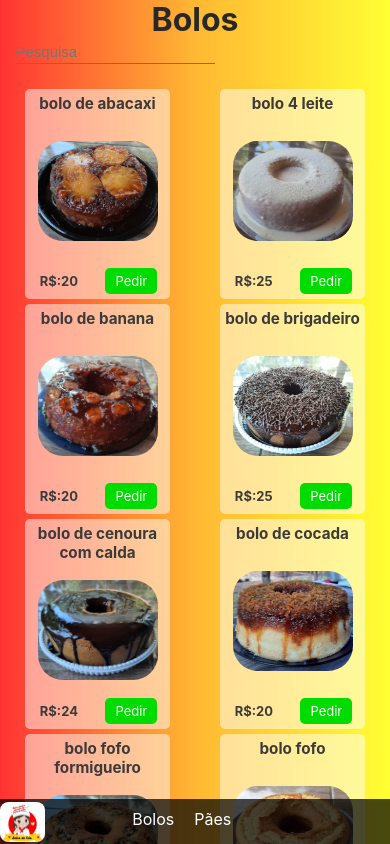
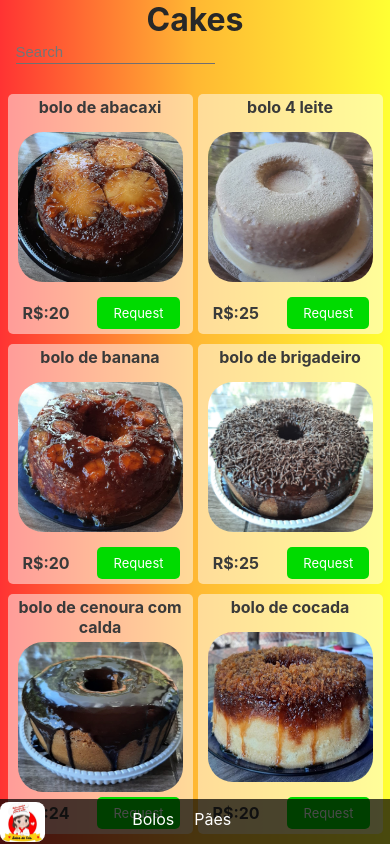
Before and after one commit to FranciscoNeto2909/bolos-da-cris, a React (Create React App) app: page / in a window 390 px wide. Shown: the top 844 px of the page. Built offline with nearby package versions, Linux system fonts and the light colour scheme.

Commit message:
card size improved

```diff
--- a/public/index.html
+++ b/public/index.html
@@ -1,5 +1,5 @@
 <!DOCTYPE html>
-<html lang="pt-BR">
+<html lang="en">
   <head>
     <meta charset="utf-8" />
     <meta name="viewport" content="width=device-width, initial-scale=1" />
--- a/src/components/produtos/PaesJson.js
+++ b/src/components/produtos/BreadsJson.js
@@ -3,7 +3,7 @@ import paoComQueijo from "../../imgs/paes/paoComQueijo.jpg"
 import paoMisto from "../../imgs/paes/paoMisto.jpg"
 import paoDeCoco from "../../imgs/paes/paoDeCoco.jpeg"
 
-export const PaesJson = [
+export const BreadsJson = [
     {
         name:"Pão tradicional",
         img:paoTradicional,
--- a/src/components/produtos/BolosJson.js
+++ b/src/components/produtos/CakesJson.js
@@ -23,7 +23,7 @@ import boloNapolitano from "../../imgs/bolos/napolitano.jpg"
 import boloMesclado from "../../imgs/bolos/mesclado.jpg"
 import boloNinhoComBrigadeiro from "../../imgs/bolos/ninho-com-brigadeiro-de-morango.jpg"
 
-export const BolosJson = [
+export const CakesJson = [
     {
         name: "bolo de abacaxi",
         img: boloRoundDeAbacaxi,
--- a/src/components/produtos/Card.jsx
+++ b/src/components/produtos/Card.jsx
@@ -19,7 +19,7 @@ export default function Card({ food }) {
 
     return (
         <div className="card">
-            <h3>{food.name}</h3>
+            <h3 className="card-title">{food.name}</h3>
             <img src={food.img} alt="food" className="card-img" />
             <div className="card-info">
                 {food.sizes === 2 &&
@@ -29,7 +29,7 @@ export default function Card({ food }) {
                         <option value="G">G</option>
                     </select>}
                 <p className="card-price">R$:{handleChoosePrice()}</p>
-                <a className="btn-pedidos" href={`https://wa.me/5585999614992?text=Olá%20eu%20gostaria%20de%20pedir%20um%20${food.name} ${size === "M"? "medio" : "" || size === "G"? "grande" : "" }`}>Pedir</a>
+                <a className="btn-requests" href={`https://wa.me/5585999614992?text=Olá%20eu%20gostaria%20de%20pedir%20um%20${food.name} ${size === "M"? "medio" : "" || size === "G"? "grande" : "" }`}>Request</a>
             </div>
         </div>
     )
--- a/src/components/produtos/card.css
+++ b/src/components/produtos/card.css
@@ -15,38 +15,42 @@
     border-radius: 25px;
     margin: auto;
 }
+.card-title{
+    font-size: 16px;
+    margin-top: 3px;
+    overflow-y: hidden;
+}
 .card-info{
     display: flex;
     justify-content: space-around;
     align-items: center;
     margin-bottom: 5px;
 }
-.btn-pedidos{
-    padding: 5px 10px;
+.btn-requests{
+    padding: 8px 16px;
     border-radius: 5px;
     background-color: rgb(0, 219, 0);
     color: #fff;
 }
-.btn-pedidos:hover{
+.btn-requests:hover{
     background-color: #0f0;
     cursor: pointer;
 }
 .card-price{
     font-weight: bold;
+    font-size: 16px;
     padding: 0 2px;
 }
-h3{
-    margin-top: 5px;
-}
+
 @media(max-width:420px){
     .card{
-        height: 210px;
-        width: 145px;
-        margin-top: 5px;
+        height: 240px;
+        width: 185px;
+        margin-top: 10px;
         font-size: 13px;
     }
     .card img{
-        height: 100px;
-        width: 120px;
+        height: 150px;
+        width: 165px;
     }
 }
--- a/src/pages/Bolos.jsx
+++ b/src/pages/Bolos.jsx
@@ -1,24 +1,24 @@
 import { useState } from "react"
 import Card from "../components/produtos/Card"
-import { BolosJson } from "../components/produtos/BolosJson"
+import { CakesJson } from "../components/produtos/CakesJson"
 import "./index.css"
 
-export default function Bolos() {
+export default function Cakes() {
     const [search, setSearch] = useState("")
     const lowerSearch = search.toLowerCase()
     function handleGetInputValue(e) {
         setSearch(e.target.value)
     }
-    const BolosFiltrados = BolosJson.filter(bolo => bolo.name.toLowerCase().includes(lowerSearch))
+    const CakesFiltered = CakesJson.filter(bolo => bolo.name.toLowerCase().includes(lowerSearch))
 
     return (
         <>
-            <h1 className="title">Bolos</h1>
-            <div className="container-pesquisa">
-                <input type="text" autoComplete="off" className="search-input" placeholder="Pesquisa" value={search} onChange={handleGetInputValue} />
+            <h1 className="title">Cakes</h1>
+            <div className="container-search">
+                <input type="text" autoComplete="off" className="search-input" placeholder="Search" value={search} onChange={handleGetInputValue} />
             </div>
-            <div className="bolos">
-                {BolosFiltrados.map((bolo, i) => (
+            <div className="cakes">
+                {CakesFiltered.map((bolo, i) => (
                     <Card key={i} food={bolo} />
                 ))}
             </div>
--- a/src/pages/Paes.jsx
+++ b/src/pages/Paes.jsx
@@ -1,25 +1,25 @@
 import { useState } from "react"
 import Card from "../components/produtos/Card"
-import { PaesJson } from "../components/produtos/PaesJson"
+import { BreadsJson } from "../components/produtos/BreadsJson"
 import "./index.css"
 
-export default function Paes() {
+export default function Breads() {
     const [search, setSearch] = useState("")
     const lowerSearch = search.toLowerCase()
     function handleGetInputValue(e) {
         setSearch(e.target.value)
     }
-    const PaesFiltrados = PaesJson.filter(paes => paes.name.toLowerCase().includes(lowerSearch))
+    const BreadsFiltered = BreadsJson.filter(bread => bread.name.toLowerCase().includes(lowerSearch))
 
     return (
         <>
-            <h1 className="title">Pães</h1>
-            <div className="container-pesquisa">
-                <input type="text" autoComplete="off" className="search-input" placeholder="Pesquisa" value={search} onChange={handleGetInputValue} />
+            <h1 className="title">Breads</h1>
+            <div className="container-search">
+                <input type="text" autoComplete="off" className="search-input" placeholder="Search" value={search} onChange={handleGetInputValue} />
             </div>
-            <div className="paes">
-                {PaesFiltrados.map((paes, i) => (
-                    <Card key={i} food={paes} />
+            <div className="bread">
+                {BreadsFiltered.map((bread, i) => (
+                    <Card key={i} food={bread} />
                 ))}
             </div>
         </>
--- a/src/pages/index.css
+++ b/src/pages/index.css
@@ -1,12 +1,13 @@
-.bolos,
-.paes {
+.cakes,
+.bread {
     display: flex;
     flex-wrap: wrap;
     justify-content: space-around;
+    margin: 0 5px;
     margin-top: 20px;
 }
 
-.container-pesquisa {
+.container-search {
     width: 220px;
     align-self: flex-start;
 }
@@ -39,8 +40,8 @@
 }
 @media(max-width:500px) {
 
-    .bolos,
-    .paes {
+    .cakes,
+    .bread {
         overflow: hidden;
         margin-bottom: 50px;
     }
```
